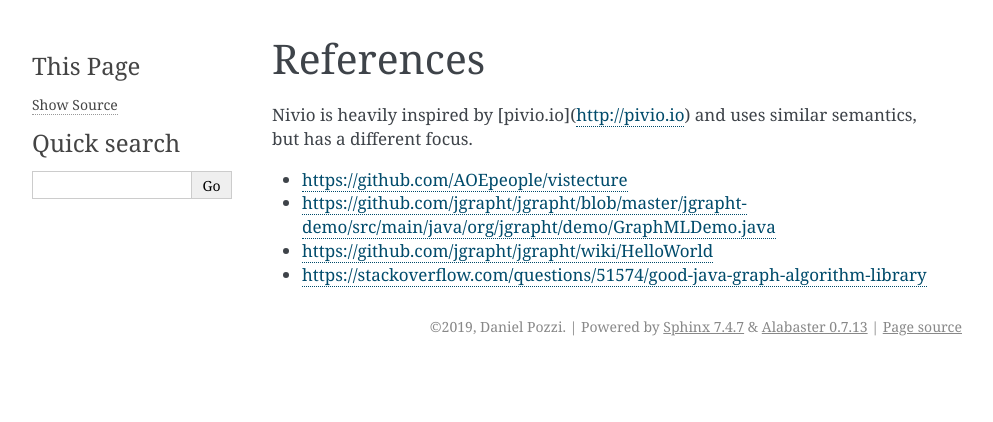
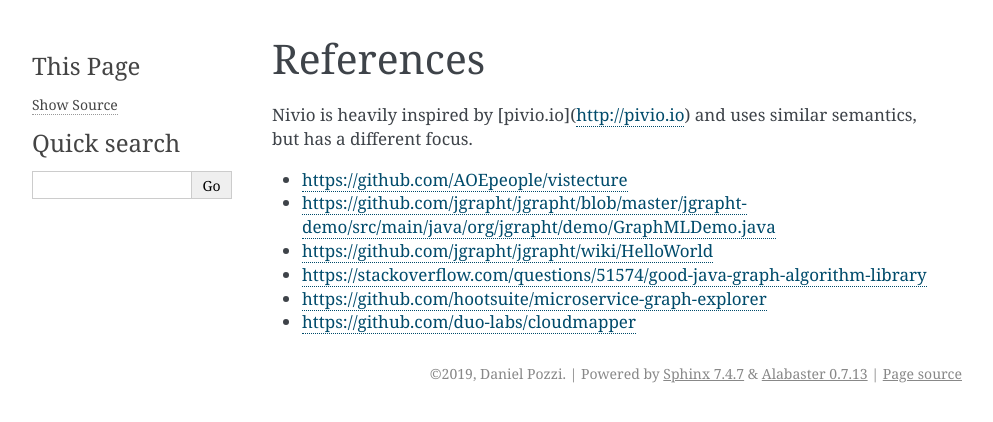
Before and after one commit to dedica-team/nivio, a Sphinx documentation site: the page built from docs/source/references.rst, in a window 1280 px wide. Shown: the top 422 px of the page, without its empty margins (148-1141 px from the left). Built offline with Sphinx 7.4.7, drawn with Linux system fonts in a browser that asks for light colours; some of the changed lines change nothing that is shown.

Commit message:
added some references to similar projects

```diff
--- a/docs/source/references.rst
+++ b/docs/source/references.rst
@@ -7,3 +7,5 @@
 * https://github.com/jgrapht/jgrapht/blob/master/jgrapht-demo/src/main/java/org/jgrapht/demo/GraphMLDemo.java
 * https://github.com/jgrapht/jgrapht/wiki/HelloWorld
 * https://stackoverflow.com/questions/51574/good-java-graph-algorithm-library
+* https://github.com/hootsuite/microservice-graph-explorer
+* https://github.com/duo-labs/cloudmapper
```
